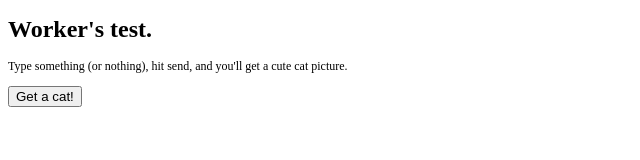
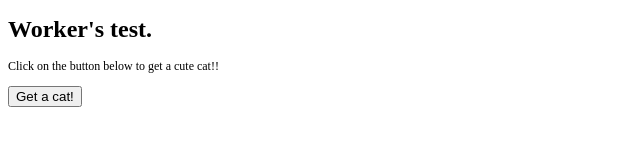
Before and after one commit to celsopalmeiraneto/cute-cat-webworker, a plain HTML site: page index.html in a window 1280 px wide. Shown: the whole page, without its empty margins (0-640 px from the left). Drawn offline with Linux system fonts and the light colour scheme.

Commit message:
Adjusting the text

```diff
--- a/index.html
+++ b/index.html
@@ -28,7 +28,7 @@
   </head>
   <body>
     <h1>Worker's test.</h1>
-    <p>Type something (or nothing), hit send, and you'll get a cute cat picture.</p>
+    <p>Click on the button below to get a cute cat!!</p>
     <button type="button" name="button">Get a cat!</button>
     <br>
     <div class="cats">
```
